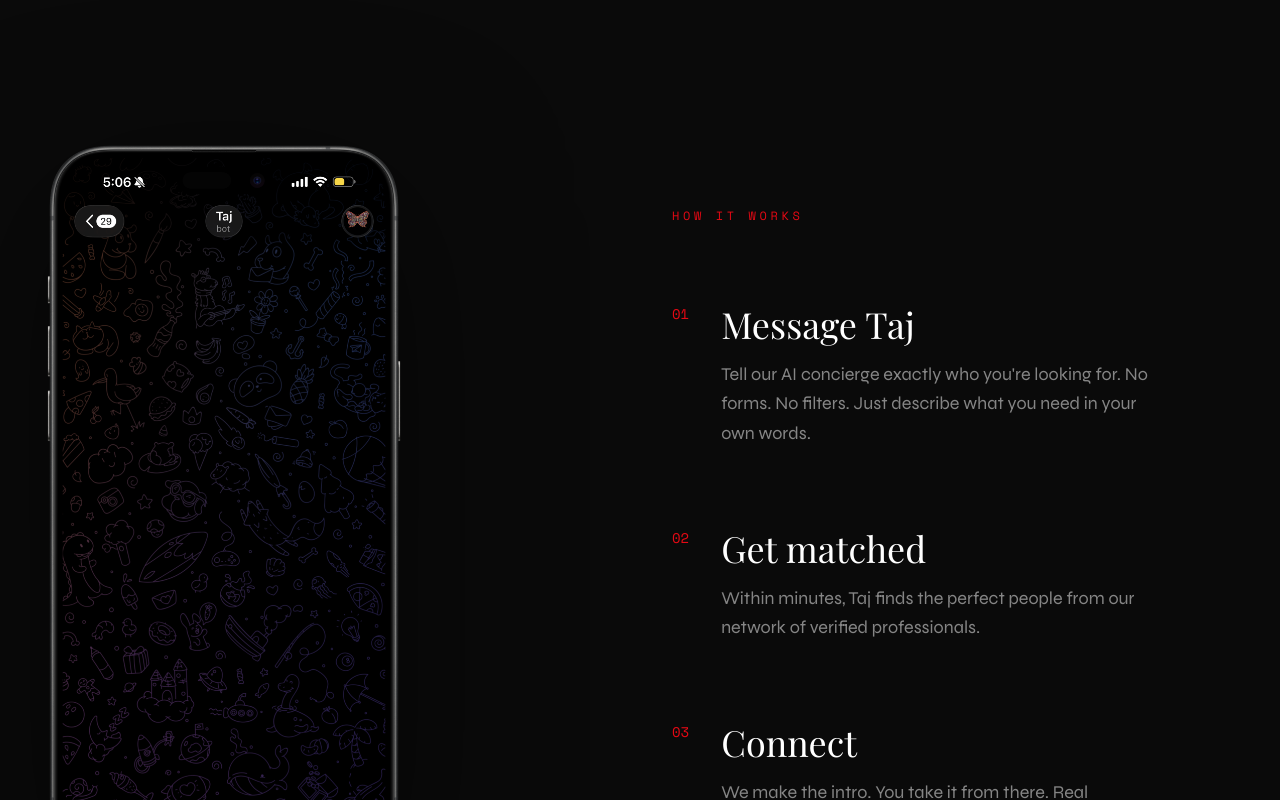
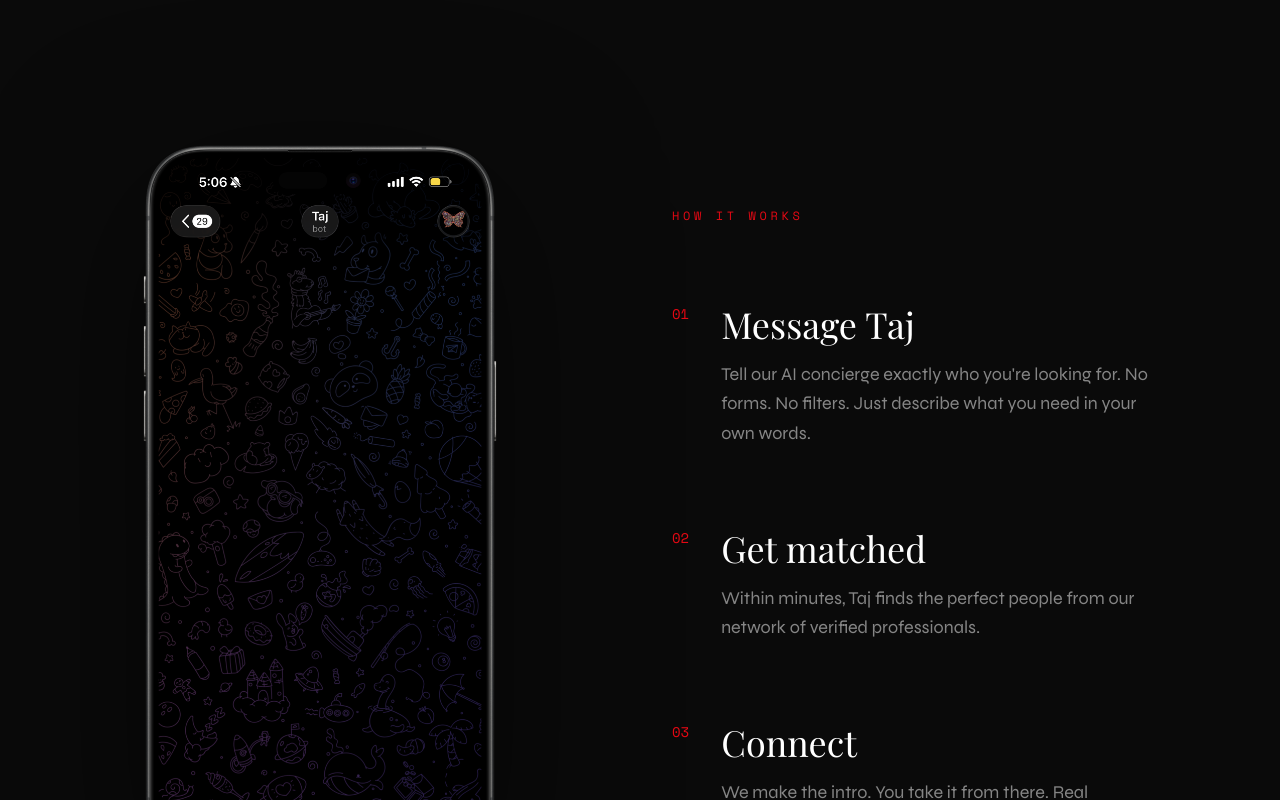
Before and after one commit to manpreetsethi92/titli-frontend, a React (Create React App) app: page / in a window 1280 px wide. Shown: the part 800-1600 px from the top of the page. Built offline with nearby package versions, Linux system fonts and the light colour scheme.

Commit message:
Center phone in How It Works section

```diff
--- a/src/pages/LandingPage.jsx
+++ b/src/pages/LandingPage.jsx
@@ -193,9 +193,9 @@ const LandingPage = () => {
         <div className="max-w-[1800px] mx-auto px-8">
           <div className="grid lg:grid-cols-2 gap-16 items-start">
             {/* Left - Phone */}
-            <div className="relative lg:sticky lg:top-32">
+            <div className="relative lg:sticky lg:top-32 flex justify-center lg:justify-center">
               <div
-                className="relative max-w-sm mx-auto lg:mx-0"
+                className="relative max-w-sm"
                 style={{ filter: 'drop-shadow(0 40px 80px rgba(0,0,0,0.5))' }}
               >
                 <img
@@ -206,7 +206,7 @@ const LandingPage = () => {
               </div>
 
               {/* Decorative elements */}
-              <div className="absolute -bottom-10 -left-10 w-32 h-32 border border-[#E50914]/20 rounded-full hidden lg:block" />
+              <div className="absolute -bottom-10 left-0 w-32 h-32 border border-[#E50914]/20 rounded-full hidden lg:block" />
             </div>
 
             {/* Right - Steps */}
```
